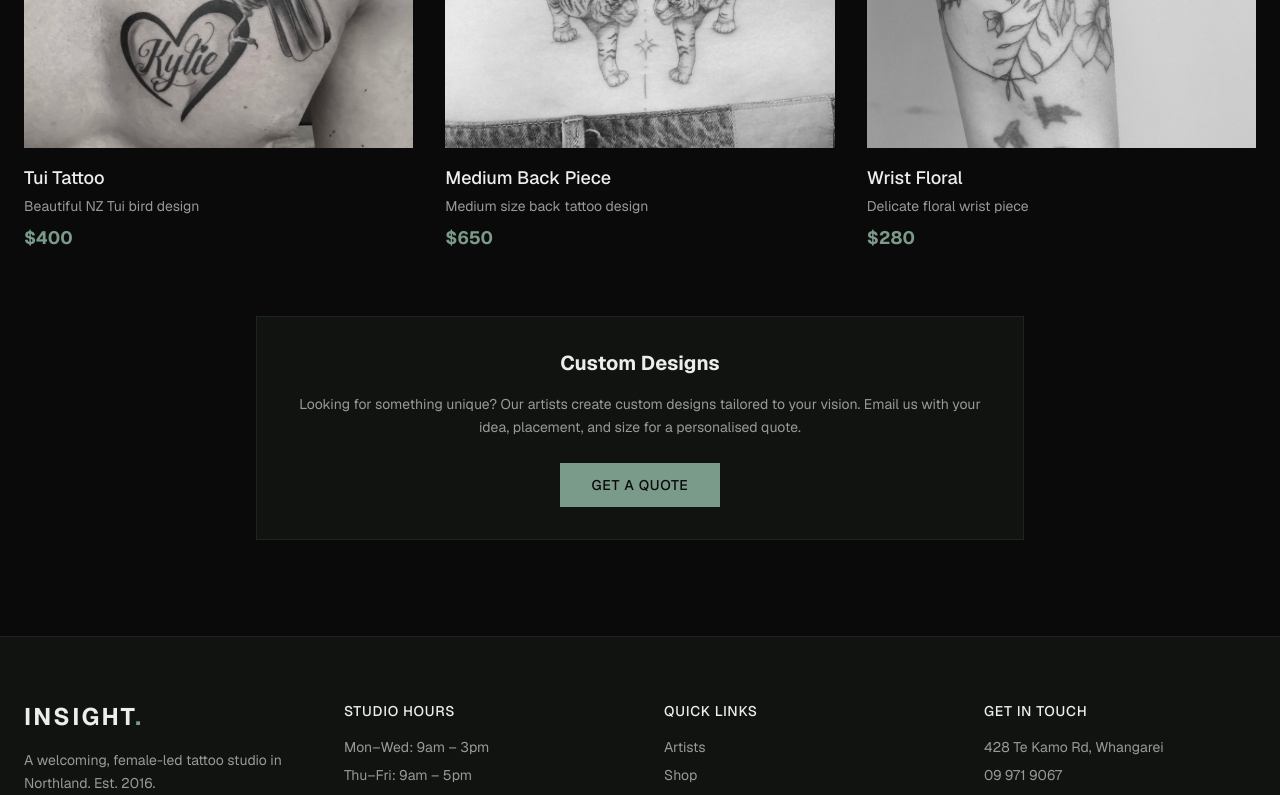
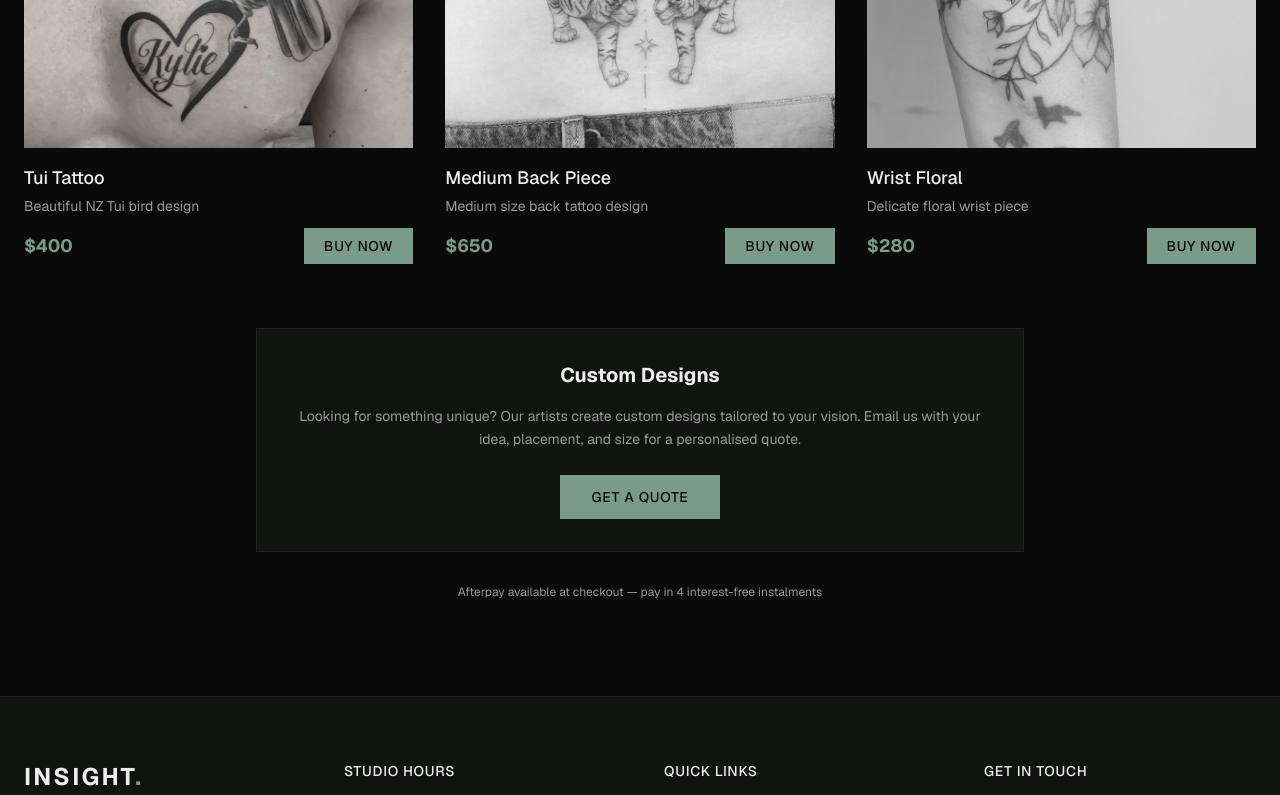
Before and after one commit to ramarimei/insight-tattoo, a Next.js app: page /shop in a window 1280 px wide. Shown: the part 593-1388 px from the top of the page. Built offline with nearby package versions, Linux system fonts and the light colour scheme.

Commit message:
Add Stripe Checkout with Afterpay - buy now buttons on shop page

```diff
--- a/package.json
+++ b/package.json
@@ -9,10 +9,12 @@
     "lint": "eslint"
   },
   "dependencies": {
+    "@stripe/stripe-js": "^8.11.0",
     "@supabase/supabase-js": "^2.99.3",
     "next": "16.2.0",
     "react": "19.2.4",
-    "react-dom": "19.2.4"
+    "react-dom": "19.2.4",
+    "stripe": "^20.4.1"
   },
   "devDependencies": {
     "@tailwindcss/postcss": "^4",
--- /dev/null
+++ b/src/app/api/checkout/route.ts
@@ -0,0 +1,37 @@
+import { stripe } from "@/lib/stripe";
+import { NextRequest, NextResponse } from "next/server";
+
+export async function POST(request: NextRequest) {
+  const { productName, price, productId } = await request.json();
+
+  if (!productName || !price) {
+    return NextResponse.json(
+      { error: "Product name and price are required" },
+      { status: 400 }
+    );
+  }
+
+  const session = await stripe.checkout.sessions.create({
+    payment_method_types: ["card", "afterpay_clearpay"],
+    line_items: [
+      {
+        price_data: {
+          currency: "nzd",
+          product_data: {
+            name: productName,
+          },
+          unit_amount: Math.round(price * 100),
+        },
+        quantity: 1,
+      },
+    ],
+    mode: "payment",
+    success_url: `${request.nextUrl.origin}/shop?success=true`,
+    cancel_url: `${request.nextUrl.origin}/shop?cancelled=true`,
+    metadata: {
+      productId: productId || "",
+    },
+  });
+
+  return NextResponse.json({ url: session.url });
+}
--- a/src/app/shop/page.tsx
+++ b/src/app/shop/page.tsx
@@ -1,20 +1,28 @@
+"use client";
+
 import Image from "next/image";
 import Link from "next/link";
+import { useState } from "react";
+import { useSearchParams } from "next/navigation";
+import { Suspense } from "react";
 
 const products = [
   {
+    id: "tui-tattoo",
     name: "Tui Tattoo",
     price: 400,
     image: "/images/gallery/shop/IMG_8810-1-scaled.jpeg",
     description: "Beautiful NZ Tui bird design",
   },
   {
+    id: "medium-back-piece",
     name: "Medium Back Piece",
     price: 650,
     image: "/images/gallery/shop/IMG_20250322_140209_edit_1154720553962862.jpeg",
     description: "Medium size back tattoo design",
   },
   {
+    id: "wrist-floral",
     name: "Wrist Floral",
     price: 280,
     image: "/images/gallery/shop/IMG_20230831_175239-scaled.jpeg",
@@ -22,7 +30,31 @@ const products = [
   },
 ];
 
-export default function ShopPage() {
+function ShopContent() {
+  const searchParams = useSearchParams();
+  const success = searchParams.get("success");
+  const cancelled = searchParams.get("cancelled");
+  const [loading, setLoading] = useState<string | null>(null);
+
+  const handleBuy = async (product: (typeof products)[0]) => {
+    setLoading(product.id);
+    try {
+      const res = await fetch("/api/checkout", {
+        method: "POST",
+        headers: { "Content-Type": "application/json" },
+        body: JSON.stringify({
+          productName: product.name,
+          price: product.price,
+          productId: product.id,
+        }),
+      });
+      const { url } = await res.json();
+      if (url) window.location.href = url;
+    } catch {
+      setLoading(null);
+    }
+  };
+
   return (
     <div className="pt-24">
       {/* Header */}
@@ -33,11 +65,36 @@ export default function ShopPage() {
         <h1 className="text-5xl md:text-6xl font-bold tracking-tight">Shop</h1>
       </section>
 
+      {/* Success/Cancel Messages */}
+      {success && (
+        <div className="max-w-3xl mx-auto px-6 mb-8">
+          <div className="bg-card-bg border border-sage/30 p-6 text-center">
+            <h3 className="text-xl font-bold text-sage mb-2">
+              Payment Successful!
+            </h3>
+            <p className="text-muted text-sm">
+              Thanks for your purchase. We&apos;ll be in touch to arrange your
+              appointment.
+            </p>
+          </div>
+        </div>
+      )}
+      {cancelled && (
+        <div className="max-w-3xl mx-auto px-6 mb-8">
+          <div className="bg-card-bg border border-border p-6 text-center">
+            <p className="text-muted text-sm">
+              Payment was cancelled. No worries — your design will still be here
+              when you&apos;re ready.
+            </p>
+          </div>
+        </div>
+      )}
+
       {/* Products Grid */}
       <section className="px-6 pb-24">
         <div className="max-w-7xl mx-auto grid grid-cols-1 md:grid-cols-3 gap-8">
           {products.map((product) => (
-            <div key={product.name} className="group">
+            <div key={product.id} className="group">
               <div className="relative aspect-square overflow-hidden mb-4">
                 <Image
                   src={product.image}
@@ -48,9 +105,18 @@ export default function ShopPage() {
               </div>
               <h3 className="text-lg font-medium mb-1">{product.name}</h3>
               <p className="text-muted text-sm mb-2">{product.description}</p>
-              <p className="text-accent text-lg font-bold">
-                ${product.price.toLocaleString()}
-              </p>
+              <div className="flex items-center justify-between mt-3">
+                <p className="text-accent text-lg font-bold">
+                  ${product.price.toLocaleString()}
+                </p>
+                <button
+                  onClick={() => handleBuy(product)}
+                  disabled={loading === product.id}
+                  className="px-5 py-2 bg-sage text-background text-sm tracking-wider uppercase font-medium hover:bg-sage-dark transition-colors duration-300 disabled:opacity-50"
+                >
+                  {loading === product.id ? "Loading..." : "Buy Now"}
+                </button>
+              </div>
             </div>
           ))}
         </div>
@@ -64,12 +130,27 @@ export default function ShopPage() {
           </p>
           <Link
             href="/contact"
-            className="px-8 py-3 bg-accent text-background text-sm tracking-wider uppercase font-medium hover:bg-accent-hover transition-colors duration-300 inline-block"
+            className="px-8 py-3 bg-sage text-background text-sm tracking-wider uppercase font-medium hover:bg-sage-dark transition-colors duration-300 inline-block"
           >
             Get a Quote
           </Link>
+        </div>
+
+        {/* Afterpay note */}
+        <div className="max-w-3xl mx-auto mt-8 text-center">
+          <p className="text-muted text-xs">
+            Afterpay available at checkout — pay in 4 interest-free instalments
+          </p>
         </div>
       </section>
     </div>
   );
 }
+
+export default function ShopPage() {
+  return (
+    <Suspense>
+      <ShopContent />
+    </Suspense>
+  );
+}
--- /dev/null
+++ b/src/lib/stripe.ts
@@ -0,0 +1,5 @@
+import Stripe from "stripe";
+
+export const stripe = new Stripe(process.env.STRIPE_SECRET_KEY!, {
+  apiVersion: "2026-02-25.clover",
+});
```
Also changed, not shown: 1 other file (tests, documents, lock files or other folders).
